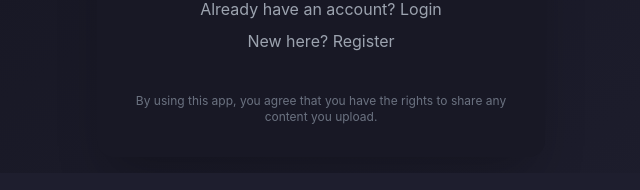
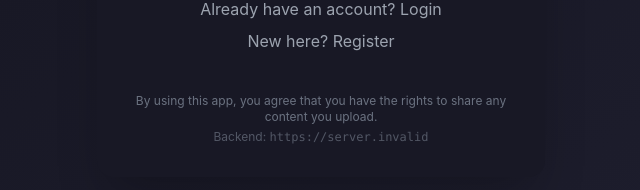
Before and after one commit to erishhhhh00/watchtogtr, a React (Vite) app in the folder frontend/: page / in a window 1280 px wide. Shown: the part 632-822 px from the top of the page, without its empty margins (319-959 px from the left). Built offline with nearby package versions, Linux system fonts and the light colour scheme; no server answers.

Commit message:
chore(ui): show backend API URL in Landing and Room header to prevent cross-environment room join confusion (local vs prod)

```diff
--- a/frontend/src/pages/Landing.tsx
+++ b/frontend/src/pages/Landing.tsx
@@ -4,6 +4,7 @@ import { useAuthStore } from '../stores/authStore';
 import { authService, roomService } from '../services/api';
 
 function Landing() {
+  const API_URL = (import.meta as any).env.VITE_API_URL || 'http://localhost:3001';
   const [mode, setMode] = useState<'home' | 'login' | 'register' | 'guest'>('home');
   const [username, setUsername] = useState('');
   const [email, setEmail] = useState('');
@@ -340,8 +341,9 @@ function Landing() {
           </form>
         )}
 
-        <div className="pt-4 text-center text-xs text-gray-500">
+        <div className="pt-4 text-center text-xs text-gray-500 space-y-1">
           <p>By using this app, you agree that you have the rights to share any content you upload.</p>
+          <p className="opacity-70">Backend: <span className="font-mono">{API_URL}</span></p>
         </div>
       </div>
     </div>
--- a/frontend/src/pages/Room.tsx
+++ b/frontend/src/pages/Room.tsx
@@ -10,6 +10,7 @@ import ParticipantsList from '../components/ParticipantsList';
 import Controls from '../components/Controls';
 
 function Room() {
+  const API_URL = (import.meta as any).env.VITE_API_URL || 'http://localhost:3001';
   const { roomId } = useParams<{ roomId: string }>();
   const navigate = useNavigate();
   const user = useAuthStore((state) => state.user);
@@ -202,6 +203,7 @@ function Room() {
             <div className="text-sm text-gray-300">
               👥 Participants: <span className="font-semibold text-white">{participants.length}</span>
             </div>
+            <div className="hidden sm:block text-[10px] text-gray-500 font-mono">API: {API_URL}</div>
             <button
               onClick={() => {
                 navigator.clipboard.writeText(window.location.href);
```
